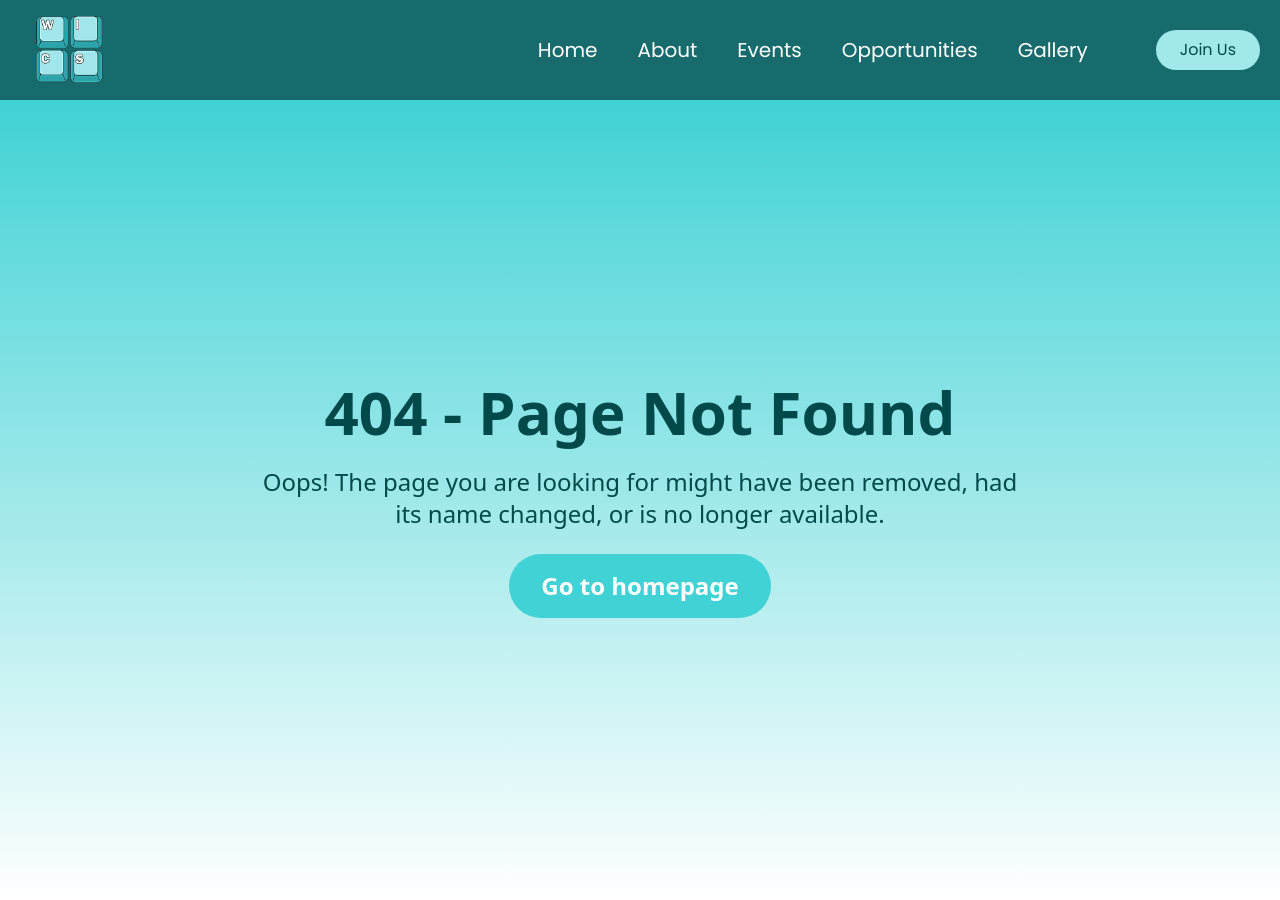
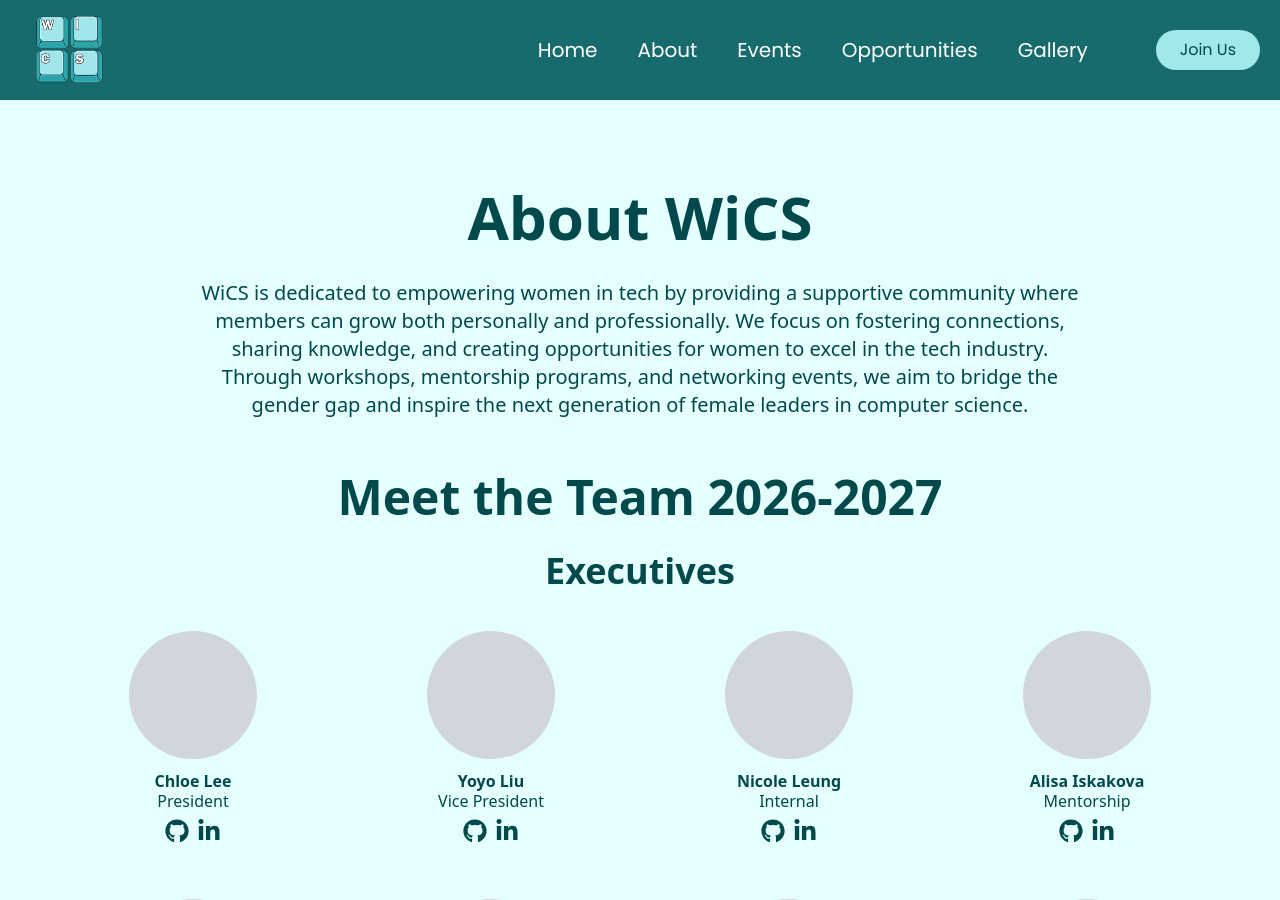
Before and after one commit to wicsuoft/wics-website, a Next.js app in the folder frontend/: page /about in a window 1280 px wide. Before the commit this address had no page. Shown: the top 900 px of the page. Built offline with nearby package versions, Linux system fonts and the light colour scheme.

Commit message:
added exec and assoc profiles with dummy data, background not gradient and need to add alumni section

```diff
--- /dev/null
+++ b/frontend/src/app/about/page.js
@@ -0,0 +1,5 @@
+import AboutPage from "../../components/AboutPage";
+
+export default function Page() {
+  return <AboutPage />;
+}
--- a/frontend/src/app/page.js
+++ b/frontend/src/app/page.js
@@ -1,4 +1,4 @@
-import Home from "./pages/home";
+import Home from "../components/HomePage";
 
 export default function Main() {
   return (
--- /dev/null
+++ b/frontend/src/components/AboutPage.jsx
@@ -0,0 +1,68 @@
+import MemberCard from './MemberCard'
+
+const tempData = [
+    { name: 'Chloe Lee', role: 'President', githubUrl: '#', linkedinUrl: '#' },
+    { name: 'Yoyo Liu', role: 'Vice President', githubUrl: '#', linkedinUrl: '#' },
+    { name: 'Nicole Leung', role: 'Internal', githubUrl: '#', linkedinUrl: '#' },
+    { name: 'Alisa Iskakova', role: 'Mentorship', githubUrl: '#', linkedinUrl: '#' },
+    { name: 'CC', role: 'External', githubUrl: '#', linkedinUrl: '#' },
+    { name: 'Yoyo Liu', role: 'Events', githubUrl: '#', linkedinUrl: '#' },
+    { name: 'Nicole Leung', role: 'Marketing', githubUrl: '#', linkedinUrl: '#' },
+    { name: 'Alisa Iskakova', role: 'Mentorship', githubUrl: '#', linkedinUrl: '#' },
+    { name: 'Chloe Lee', role: 'Web Development', githubUrl: '#', linkedinUrl: '#' },
+    { name: 'Yoyo Liu', role: 'Web Development', githubUrl: '#', linkedinUrl: '#' },
+    { name: 'Nicole Leung', role: 'Advisor', githubUrl: '#', linkedinUrl: '#' },
+    { name: 'Alisa Iskakova', role: 'Advisor', githubUrl: '#', linkedinUrl: '#' },
+]
+
+export default function AboutPage() {
+    return (
+        <main className="min-h-screen bg-lighter-blue px-4 sm:px-6 lg:px-10 py-16 sm:py-20">
+            <section className="mx-auto flex max-w-7xl flex-col items-center gap-6 text-dark-text">
+                <h1 className="text-3xl sm:text-4xl md:text-6xl font-bold text-center leading-tight">
+                    About WiCS
+                </h1>
+
+                <p className="w-full max-w-4xl text-center text-base sm:text-lg md:text-xl font-light">
+                    WiCS is dedicated to empowering women in tech by providing a supportive community where members can grow both personally and professionally. We focus on fostering connections, sharing knowledge, and creating opportunities for women to excel in the tech industry. Through workshops, mentorship programs, and networking events, we aim to bridge the gender gap and inspire the next generation of female leaders in computer science.
+                </p>
+
+                <h2 className="pt-6 text-3xl sm:text-4xl md:text-5xl font-bold text-center leading-tight">
+                    Meet the Team 2026-2027
+                </h2>
+
+                <h3 className="text-2xl sm:text-3xl md:text-4xl font-bold text-center">
+                    Executives
+                </h3>
+
+                <div className="mt-4 grid w-full max-w-6xl grid-cols-2 gap-x-6 gap-y-10 sm:grid-cols-3 lg:grid-cols-4 lg:gap-x-10 lg:gap-y-14">
+                    {tempData.map((member) => (
+                        <MemberCard
+                            key={`${member.name}-${member.role}`}
+                            name={member.name}
+                            role={member.role}
+                            githubUrl={member.githubUrl}
+                            linkedinUrl={member.linkedinUrl}
+                        />
+                    ))}
+                </div>
+
+                <h3 className="text-2xl pt-20 sm:text-3xl md:text-4xl font-bold text-center">
+                    Associates
+                </h3>
+
+                <div className="mt-4 grid w-full max-w-6xl grid-cols-2 gap-x-6 gap-y-10 sm:grid-cols-3 lg:grid-cols-4 lg:gap-x-10 lg:gap-y-14">
+                    {tempData.map((member) => (
+                        <MemberCard
+                            key={`${member.name}-${member.role}`}
+                            name={member.name}
+                            role={member.role}
+                            githubUrl={member.githubUrl}
+                            linkedinUrl={member.linkedinUrl}
+                        />
+                    ))}
+                </div>
+            </section>
+        </main>
+    )
+}
--- a/frontend/src/app/pages/home.jsx
+++ b/frontend/src/components/HomePage.jsx
@@ -1,4 +1,4 @@
-import { HomeLogo, Upcoming, Mission, Stats, Initiatives, LogoCarousel} from "../../components/index";
+import { HomeLogo, Upcoming, Mission, Stats, Initiatives, LogoCarousel} from "./index";
 import Image from "next/image";
 
 export default function Home() {
--- /dev/null
+++ b/frontend/src/components/MemberCard.jsx
@@ -0,0 +1,44 @@
+import Image from 'next/image';
+import { FaGithub, FaLinkedinIn } from 'react-icons/fa6'
+
+export default function MemberCard({
+    name,
+    role,
+    imageUrl=undefined,
+    linkedinUrl=undefined,
+    githubUrl= undefined
+    }) {
+    return (
+        <article className="flex flex-col items-center text-center text-dark-text">
+            {imageUrl ? (
+                <Image
+                    src={imageUrl}
+                    alt={name}
+                    className="mb-3 h-24 w-24 rounded-full object-cover sm:h-28 sm:w-28 md:h-32 md:w-32"
+                    width={128}
+                    height={128}
+                />
+            ) : (
+            <div className="mb-3 h-24 w-24 rounded-full bg-gray-300 sm:h-28 sm:w-28 md:h-32 md:w-32">
+            </div>
+            )}
+
+            <div className="text-center">
+                <p className="text-sm sm:text-base font-bold leading-tight">{name}</p>
+                <p className="text-sm sm:text-base leading-tight">{role}</p>
+            </div>
+            <div className="mt-2 flex items-center justify-center gap-2 text-2xl text-dark-text">
+                {githubUrl && (
+                    <a href={githubUrl} aria-label={`${name} GitHub`} className="transition-transform hover:scale-110">
+                        <FaGithub />
+                    </a>
+                )}
+                {linkedinUrl && (
+                    <a href={linkedinUrl} aria-label={`${name} LinkedIn`} className="transition-transform hover:scale-110">
+                        <FaLinkedinIn />
+                    </a>
+                )}
+            </div>
+        </article>
+    )
+}
```
